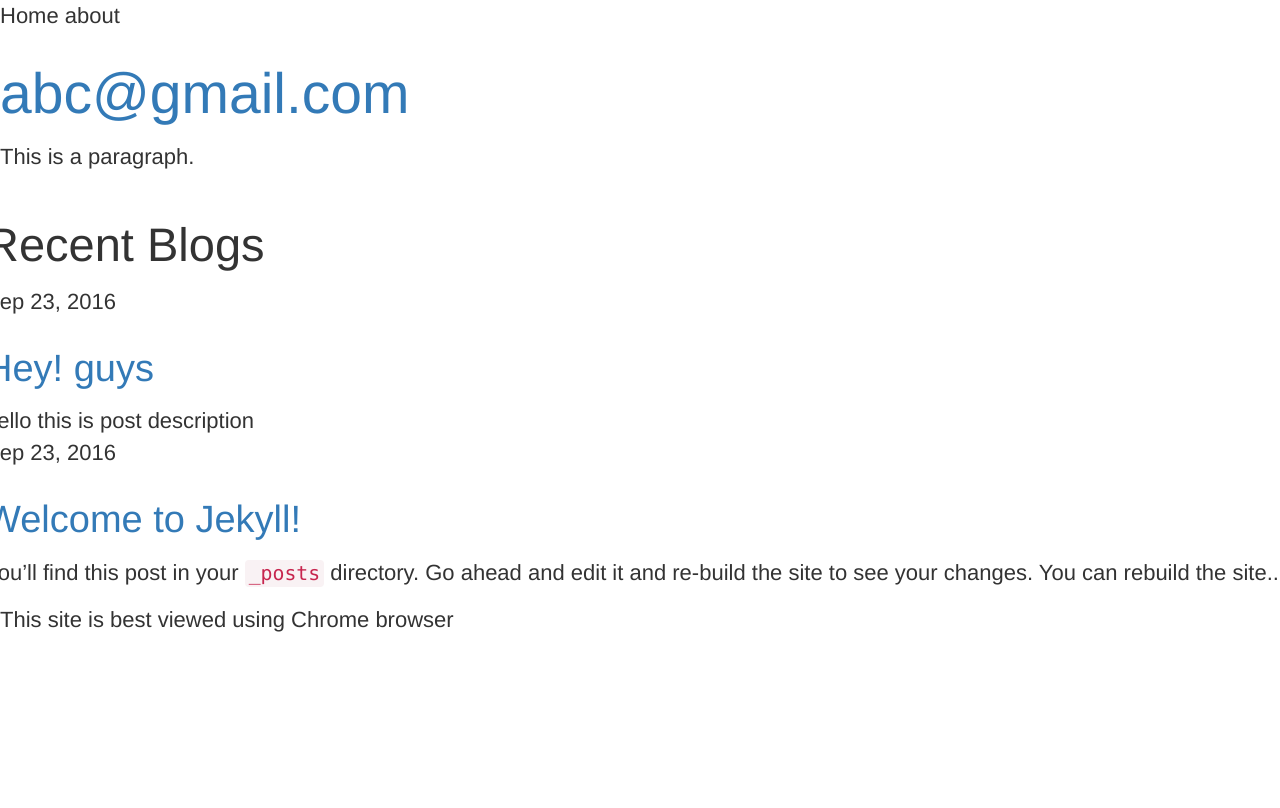
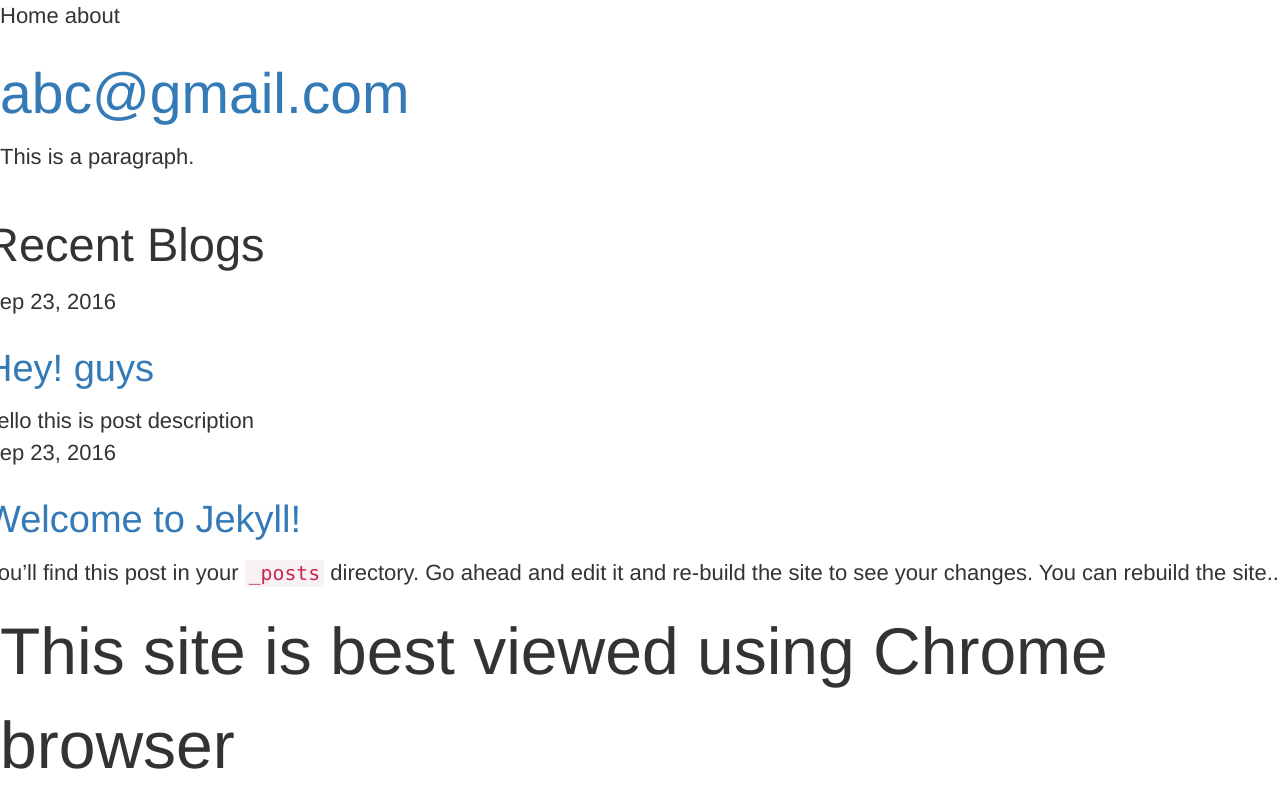
Before and after one commit to porntipa/porntipa.github.io, a Jekyll site: the page built from index.html, in a window 1280 px wide. Shown: the top 808 px of the page. Built offline with Jekyll 4.4.1, drawn with Linux system fonts in a browser that asks for light colours.

Commit message:
footer เรียกใช้ class

```diff
--- a/_includes/footer.html
+++ b/_includes/footer.html
@@ -1 +1 @@
-<footer>This site is best viewed using Chrome browser</footer>
+<footer class="text-big">This site is best viewed using Chrome browser</footer>
```
